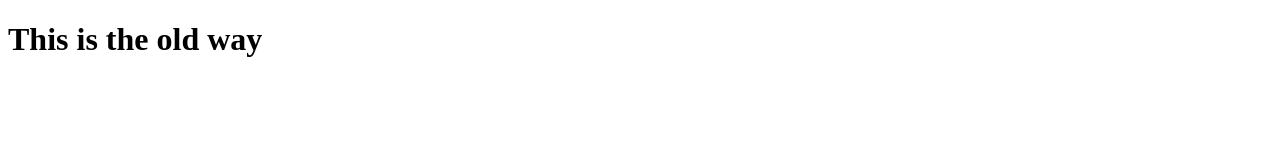
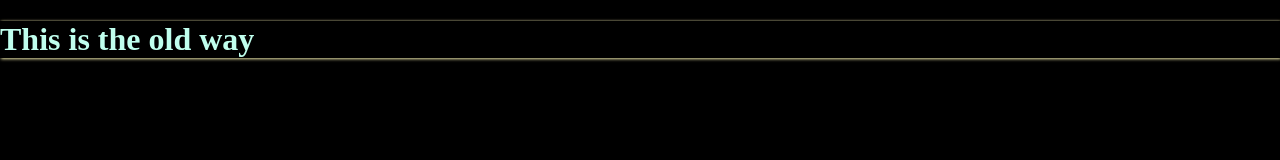
Before and after one commit to one19/react-in-a-jiffy-1, a plain HTML site: page index.html in a window 1280 px wide. Drawn offline with Linux system fonts and the light colour scheme.

Commit message:
:lipstick: make it look like barf.

```diff
--- a/index.html
+++ b/index.html
@@ -5,6 +5,7 @@
     <meta charset="UTF-8">
     <meta name="viewport" content="width=device-width, initial-scale=1.0">
     <meta http-equiv="X-UA-Compatible" content="ie=edge">
+    <link href="./style.css" rel="stylesheet">
     <title>Learning is fun!</title>
   </head>
 
--- /dev/null
+++ b/style.css
@@ -0,0 +1,12 @@
+html, body {
+  margin: 0;
+  padding: 0;
+  width: auto;
+  height: 100vh;
+  color: #C0FFEE;
+  background-color: #000000;
+}
+
+* {
+  box-shadow: 1px 1px 3px palegoldenrod;
+}
```
